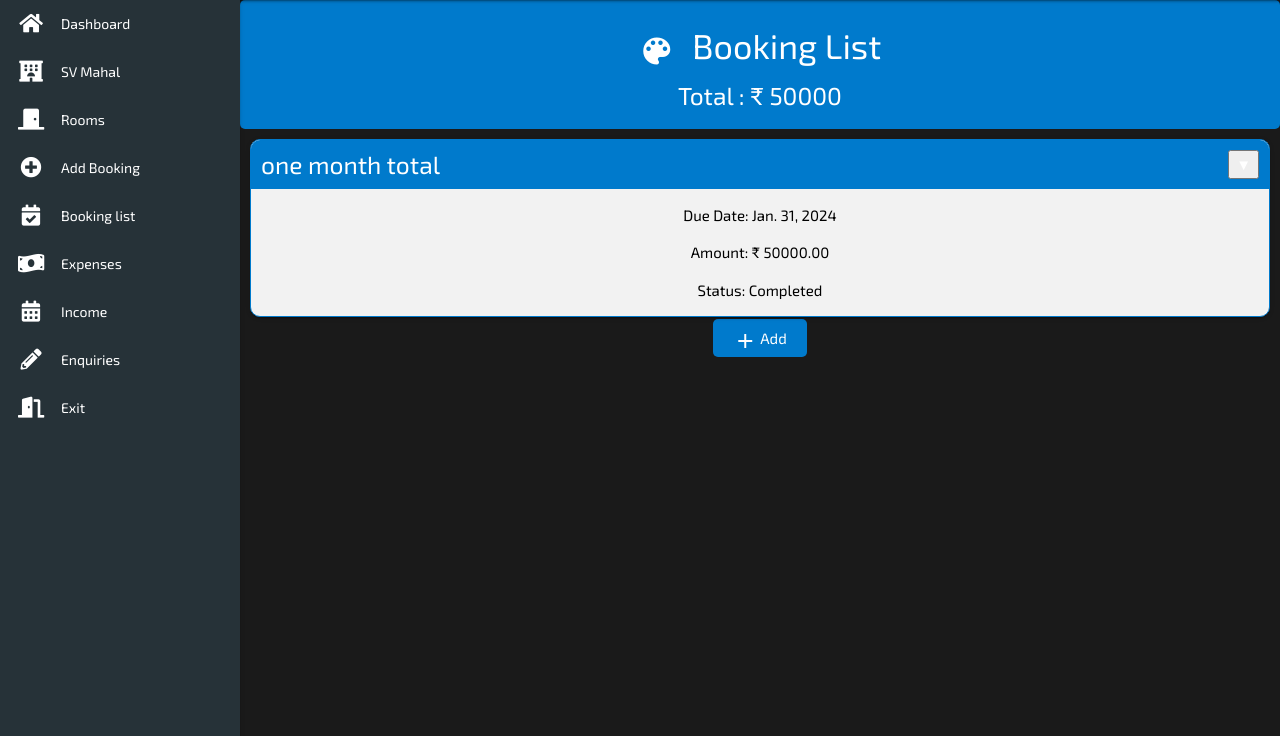
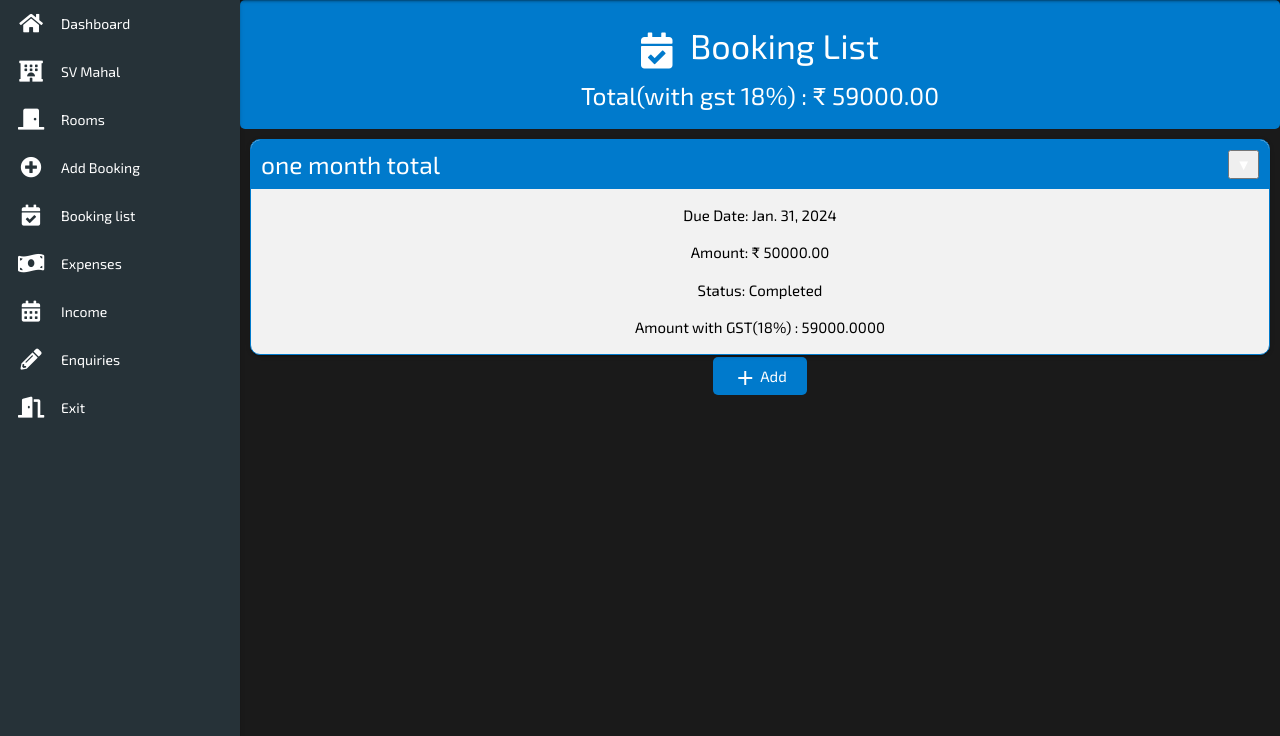
Before and after one commit to iratusbison/booking, a Django app: page /dashboard/incsection/2/incomes/ in a window 1280 px wide. Shown: the part 64-800 px from the top of the page. Run offline with Django 4.2, Linux system fonts and the light colour scheme; data comes from the database, SQL or seed files in the repository; both versions use the stored data as it was after the commit; some libraries are stand-ins or nearby versions; some web fonts are replaced.

Commit message:
for svmahal

```diff
--- a/baseapp/templates/core/dashboard.html
+++ b/baseapp/templates/core/dashboard.html
@@ -262,14 +262,7 @@
               </div>
             </div>
           </div>
-           <div class="col s12 m6 l3">
-            <div class="card yellow darken-2">
-              <div class="card-content white-text">
-                <span class="card-title"><a href="{% url 'isection_list' %}" style="color: #ffffff;">💰 Total Invest </a></span> <!-- Added a money bag emoji -->
-                <p style="color: #ffffff;">₹ {{ total_invest_amount_of_all_isections }}</p>
-              </div>
-            </div>
-          </div>
+
           <div class="col s12 m6 l3">
             <div class="card blue darken-2">
               <div class="card-content white-text">
--- a/itemmanager/templates/income_list.html
+++ b/itemmanager/templates/income_list.html
@@ -4,10 +4,10 @@
 <div style="text-align: center;">
     <div style="background-color: #007acc; padding: 10px; border-radius: 5px; text-align: center; color: #ffffff;">
         <h4>
-            <i class="material-icons" style="font-size: 36px; vertical-align: middle; margin-right: 10px; color: #ffffff;">palette</i> <!-- Palette icon for artists -->
+            <i class="fas fa-calendar-check" style="font-size: 36px; vertical-align: middle; margin-right: 10px; color: #ffffff;"></i> <!-- Palette icon for artists -->
          Booking List
         </h4>
-        <h5>Total : ₹ {{ total_income|default:"0.00" }}</h5>
+        <h5>Total(with gst 18%) : ₹ {{ total_income|default:"0.00" }}</h5>
     </div>
 
     <div class="section-container">
@@ -21,6 +21,7 @@
                 <p><strong>Due Date:</strong> {{ income.date }}</p>
                 <p><strong>Amount:</strong> ₹ {{ income.amount }}</p>
                 <p><strong>Status:</strong> {{ income.status }}</p>
+                <p>Amount with GST(18%) : {{ income.amount_with_gst }}</p>
             </div>
             <div class="card-footer" style="display: none; background-color: #007acc; color: #ffffff; padding: 5px; text-align: center;">
                 <a href="{% url 'edit_income' income.id %}" class="edit-link" style="color: #009900;"><i class="material-icons">edit</i> Edit</a>
--- a/itemmanager/templates/incsection_list.html
+++ b/itemmanager/templates/incsection_list.html
@@ -4,7 +4,7 @@
 <div style="text-align: center;">
     <div style="background-color: #007acc; padding: 10px; border-radius: 5px; text-align: center; color: #ffffff;">
         <h5>
-            <i class="material-icons" style="font-size: 24px; vertical-align: middle; margin-right: 10px; color: #ffffff;">palette</i> <!-- Palette icon for artists -->
+           <i class="fas fa-calendar-check" style="font-size: 36px; vertical-align: middle; margin-right: 10px; color: #ffffff;"></i> <!-- Palette icon for artists -->
          Booking Sections - Total : ₹ {{ total_income }}
         </h5>
     </div>
--- a/itemmanager/views/view_income.py
+++ b/itemmanager/views/view_income.py
@@ -6,14 +6,25 @@ from decimal import Decimal
 from django.db.models import F, ExpressionWrapper, DecimalField
 from django.db.models import Sum, Value
 
+def apply_gst(income_amount):
+    # Calculate GST of 18%
+    gst_rate = Decimal('0.18')
+    gst_amount = income_amount * gst_rate
+    total_amount = income_amount + gst_amount
+    return total_amount
+
+
 def incsection_list(request):
     incsections = IncSection.objects.all()
 
     total_income = Income.objects.aggregate(total=Sum('amount'))['total']
     total_income = total_income or Decimal('0')  # Convert to Decimal
 
+    # Apply GST
+    total_income_with_gst = apply_gst(total_income)
+
     # Convert to float for session storage
-    total_income_float = float(total_income)
+    total_income_float = float(total_income_with_gst)
 
     # Store the value in the session
     request.session['total_income'] = total_income_float
@@ -24,7 +35,7 @@ def incsection_list(request):
         incsection.delete()
         return redirect('incsection_list')
 
-    return render(request, 'incsection_list.html', {'incsections': incsections, 'total_income': total_income})
+    return render(request, 'incsection_list.html', {'incsections': incsections, 'total_income': total_income_with_gst})
 
 def add_incsection(request):
     if request.method == 'POST':
@@ -40,9 +51,22 @@ def add_incsection(request):
 def income_list(request, incsection_id):
     incsection = get_object_or_404(IncSection, pk=incsection_id)
     incomes = Income.objects.filter(incsection=incsection)
+
+    # Apply GST to each income
+    for income in incomes:
+        income.amount_with_gst = apply_gst(income.amount)
+
     incsection = IncSection.objects.get(pk=incsection_id)
     total_income = incomes.aggregate(total=Sum('amount'))['total']
-    return render(request, 'income_list.html', {'incomes': incomes, 'total_income': total_income, 'incsection': incsection})
+
+    if total_income is not None:
+        # Apply GST to the total income
+        total_income_with_gst = apply_gst(total_income)
+    else:
+        total_income_with_gst = Decimal('0.00')
+
+    return render(request, 'income_list.html', {'incomes': incomes, 'total_income': total_income_with_gst, 'incsection': incsection})
+
 
 def add_income(request, incsection_id):
     incsection = IncSection.objects.get(pk=incsection_id)
@@ -58,7 +82,10 @@ def add_income(request, incsection_id):
     incomes = Income.objects.filter(incsection=incsection)
     total_income = sum(income.amount for income in incomes)
 
-    return render(request, 'add_income.html', {'incsection': incsection, 'form': form, 'incomes': incomes, 'total_income': total_income})
+    # Apply GST to the total income
+    total_income_with_gst = apply_gst(total_income)
+
+    return render(request, 'add_income.html', {'incsection': incsection, 'form': form, 'incomes': incomes, 'total_income': total_income_with_gst})
 
 def edit_income(request, income_id):
     income = get_object_or_404(Income, pk=income_id)
```
Also changed, not shown: itemmanager/views/view_aksinn.py (+11 -6 lines), db.sqlite3.
